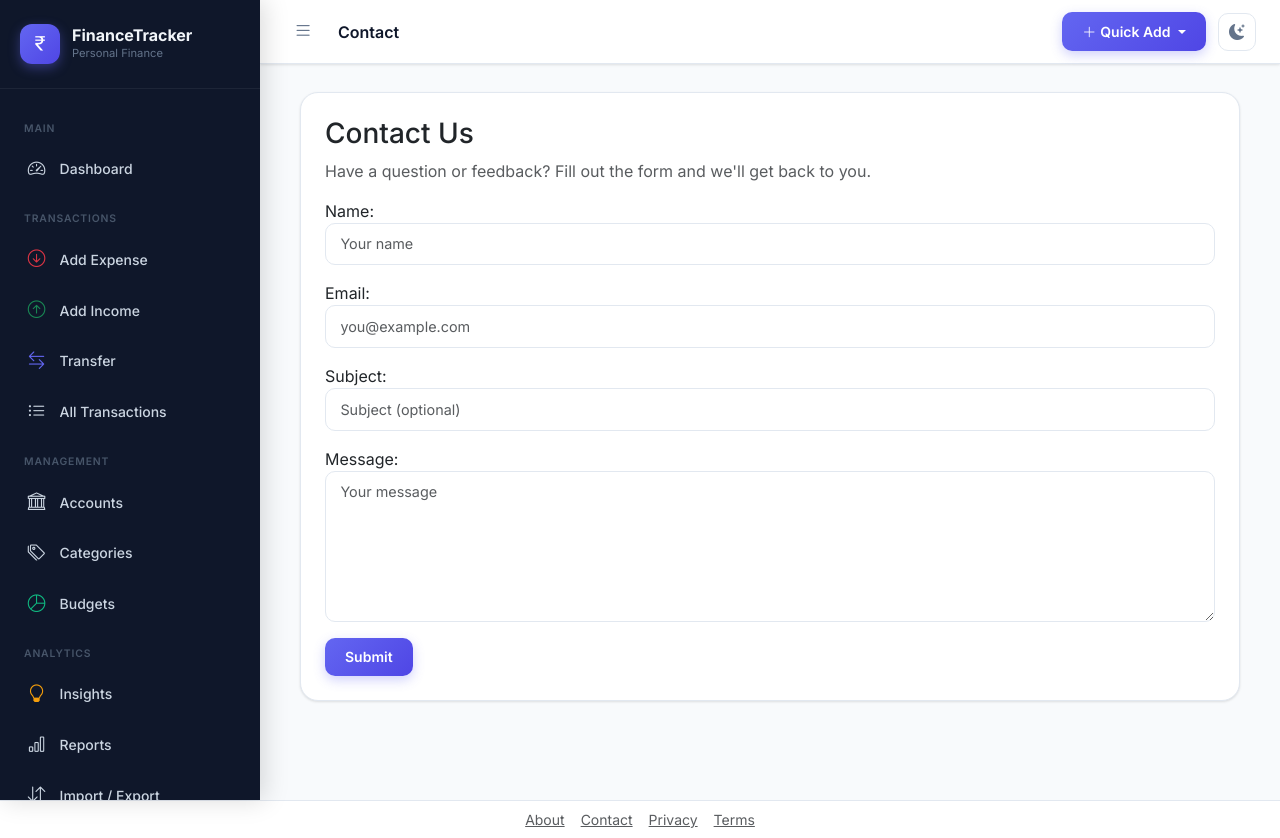
After one commit to kumaresankp/finance_tracker, a Django app: page /settings/contact/ in a window 1280 px wide. The commit adds this page. Run offline with Django 4.2, Linux system fonts and the light colour scheme; some libraries are stand-ins or nearby versions.

Commit message:
Add contact form and related pages with privacy and terms information

```diff
--- /dev/null
+++ b/settings_app/forms.py
@@ -0,0 +1,16 @@
+from django import forms
+
+
+class ContactForm(forms.Form):
+    name = forms.CharField(max_length=120, widget=forms.TextInput(attrs={
+        'class': 'form-control', 'placeholder': 'Your name'
+    }))
+    email = forms.EmailField(widget=forms.EmailInput(attrs={
+        'class': 'form-control', 'placeholder': 'you@example.com'
+    }))
+    subject = forms.CharField(required=False, max_length=200, widget=forms.TextInput(attrs={
+        'class': 'form-control', 'placeholder': 'Subject (optional)'
+    }))
+    message = forms.CharField(widget=forms.Textarea(attrs={
+        'class': 'form-control', 'rows': 6, 'placeholder': 'Your message'
+    }))
--- a/settings_app/urls.py
+++ b/settings_app/urls.py
@@ -7,4 +7,9 @@ urlpatterns = [
     path('', views.settings_view, name='settings'),
     path('seed/', views.seed_data, name='seed_data'),
     path('clear/', views.clear_data, name='clear_data'),
+    path('about/', views.about_view, name='about'),
+    path('contact/', views.contact_view, name='contact'),
+    path('thank-you/', views.thank_you_view, name='thank_you'),
+    path('privacy/', views.privacy_view, name='privacy'),
+    path('terms/', views.terms_view, name='terms'),
 ]
--- a/settings_app/views.py
+++ b/settings_app/views.py
@@ -181,3 +181,53 @@ def clear_data(request):
         return redirect('settings_app:settings')
 
     return redirect('settings_app:settings')
+
+
+def about_view(request):
+    context = {'page_title': 'About'}
+    return render(request, 'settings_app/about.html', context)
+
+
+from .forms import ContactForm
+from .models import ContactMessage
+
+
+def contact_view(request):
+    if request.method == 'POST':
+        form = ContactForm(request.POST)
+        if form.is_valid():
+            name = form.cleaned_data['name']
+            email = form.cleaned_data['email']
+            subject = form.cleaned_data.get('subject') or 'Contact form submission'
+            message_body = form.cleaned_data['message']
+
+            # Save to database instead of emailing
+            ContactMessage.objects.create(
+                name=name,
+                email=email,
+                subject=subject,
+                message=message_body,
+            )
+
+            messages.success(request, "Thank you! We'll get back to you soon.")
+            return redirect('settings_app:thank_you')
+    else:
+        form = ContactForm()
+
+    context = {'page_title': 'Contact', 'form': form}
+    return render(request, 'settings_app/contact.html', context)
+
+
+def thank_you_view(request):
+    context = {'page_title': 'Thank You'}
+    return render(request, 'settings_app/thank_you.html', context)
+
+
+def privacy_view(request):
+    context = {'page_title': 'Privacy Policy'}
+    return render(request, 'settings_app/privacy.html', context)
+
+
+def terms_view(request):
+    context = {'page_title': 'Terms & Conditions'}
+    return render(request, 'settings_app/terms.html', context)
--- a/templates/base.html
+++ b/templates/base.html
@@ -5,6 +5,15 @@
     <meta name="viewport" content="width=device-width, initial-scale=1.0">
     <meta name="description" content="Personal Finance Tracker">
     <title>{% block title %}FinanceTracker{% endblock %} | FinanceTracker</title>
+    <!-- Google tag (gtag.js) -->
+    <script async src="https://www.googletagmanager.com/gtag/js?id=AW-18247916559"></script>
+    <script>
+    window.dataLayer = window.dataLayer || [];
+    function gtag(){dataLayer.push(arguments);}
+    gtag('js', new Date());
+
+    gtag('config', 'AW-18247916559');
+    </script>
 
     <!-- Bootstrap 5 -->
     <link href="https://cdn.jsdelivr.net/npm/bootstrap@5.3.2/dist/css/bootstrap.min.css" rel="stylesheet">
@@ -931,12 +940,7 @@
         </ul>
     </div>
 
-    <div class="sidebar-footer">
-        <a href="{% url 'dashboard:dashboard' %}" class="nav-link">
-            <i class="bi bi-house nav-icon"></i>
-            <span class="nav-text">Home</span>
-        </a>
-    </div>
+    <!-- Sidebar footer removed — site footer will hold About/Contact/Privacy/Terms links -->
 </nav>
 
 <!-- ── MAIN WRAPPER ───────────────────────────────── -->
@@ -1241,6 +1245,15 @@ function fmtINRCompact(n) {
 })();
 </script>
 
+<footer class="site-footer" style="background:var(--bg-secondary); border-top:1px solid var(--border-color);">
+    <div class="container d-flex justify-content-center gap-3 py-2">
+        <a href="{% url 'settings_app:about' %}" class="text-muted small">About</a>
+        <a href="{% url 'settings_app:contact' %}" class="text-muted small">Contact</a>
+        <a href="{% url 'settings_app:privacy' %}" class="text-muted small">Privacy</a>
+        <a href="{% url 'settings_app:terms' %}" class="text-muted small">Terms</a>
+    </div>
+</footer>
+
 {% block extra_js %}{% endblock %}
 </body>
 </html>
--- /dev/null
+++ b/templates/settings_app/contact.html
@@ -0,0 +1,48 @@
+{% extends 'base.html' %}
+{% block title %}Contact{% endblock %}
+{% block page_title %}Contact{% endblock %}
+{% block content %}
+<div class="container">
+  <div class="card">
+    <div class="card-body">
+      <h3>Contact Us</h3>
+      <p class="text-muted">Have a question or feedback? Fill out the form and we'll get back to you.</p>
+
+      <form action="{% url 'settings_app:contact' %}" method="POST">
+        {% csrf_token %}
+        {% if form.errors %}
+          <div class="alert alert-danger">
+            Please correct the errors below.
+          </div>
+        {% endif %}
+
+        <div class="mb-3">
+          {{ form.name.label_tag }}
+          {{ form.name }}
+          {% if form.name.errors %}<div class="text-danger small">{{ form.name.errors.0 }}</div>{% endif %}
+        </div>
+
+        <div class="mb-3">
+          {{ form.email.label_tag }}
+          {{ form.email }}
+          {% if form.email.errors %}<div class="text-danger small">{{ form.email.errors.0 }}</div>{% endif %}
+        </div>
+
+        <div class="mb-3">
+          {{ form.subject.label_tag }}
+          {{ form.subject }}
+          {% if form.subject.errors %}<div class="text-danger small">{{ form.subject.errors.0 }}</div>{% endif %}
+        </div>
+
+        <div class="mb-3">
+          {{ form.message.label_tag }}
+          {{ form.message }}
+          {% if form.message.errors %}<div class="text-danger small">{{ form.message.errors.0 }}</div>{% endif %}
+        </div>
+
+        <button class="btn btn-primary" type="submit">Submit</button>
+      </form>
+    </div>
+  </div>
+</div>
+{% endblock %}
```
Also changed, not shown: settings_app/admin.py (added, +10 -0 lines), settings_app/models.py (added, +16 -0 lines), templates/settings_app/about.html (added, +16 -0 lines), templates/settings_app/privacy.html (added, +13 -0 lines), templates/settings_app/terms.html (added, +13 -0 lines), templates/settings_app/thank_you.html (added, +15 -0 lines), settings_app/migrations/0001_initial.py (added).
